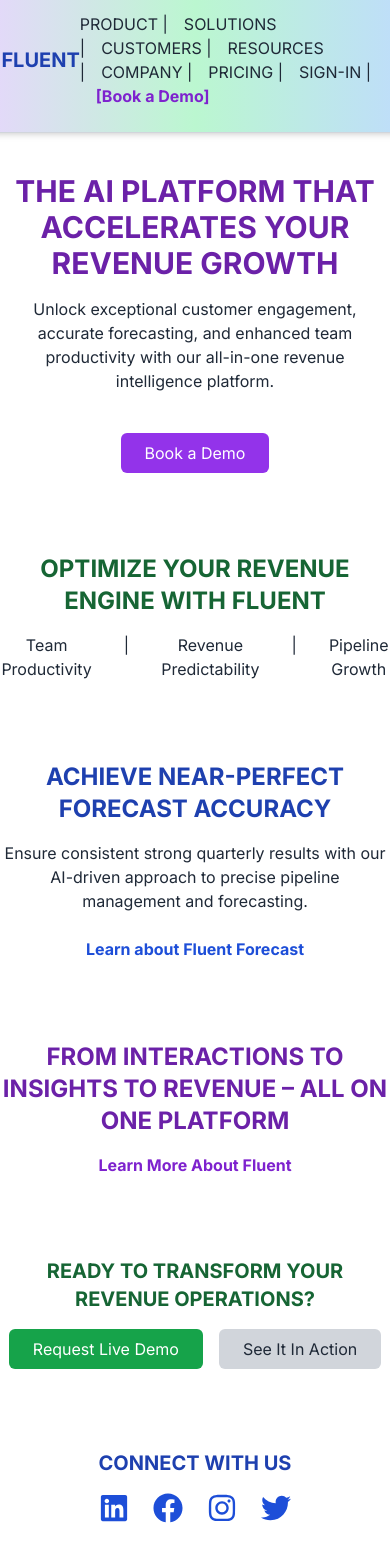
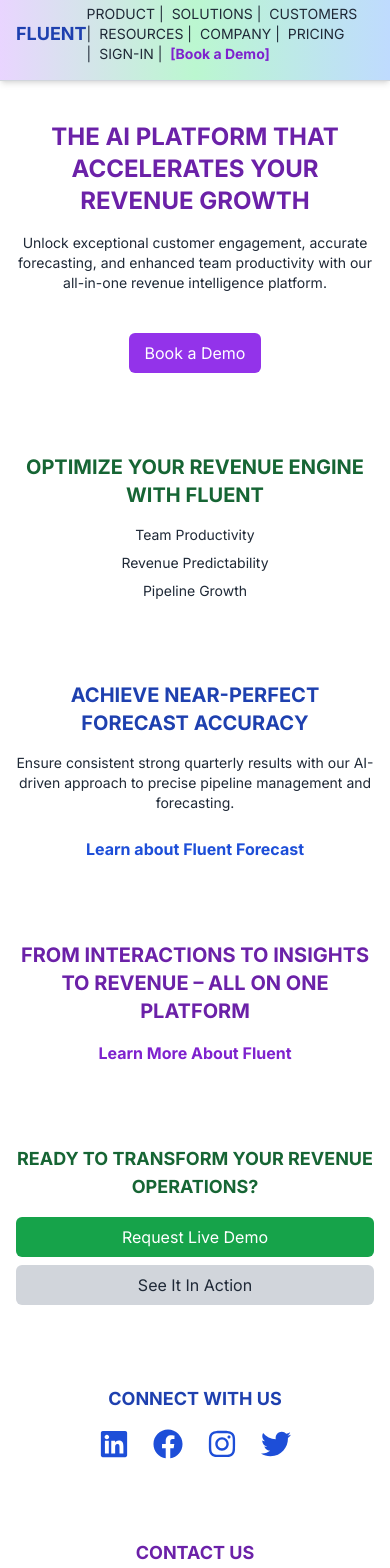
Before and after one commit to HunterKnott/fluent, a Next.js app: page / in a window 390 px wide. Shown: the part 1840-3408 px from the top of the page. Built offline with nearby package versions, Linux system fonts and the light colour scheme.

Commit message:
Updated FluentHomepage with modern design, animations, and carousel

```diff
--- a/app/components/Pricing.jsx
+++ b/app/components/Pricing.jsx
@@ -8,16 +8,16 @@
 export default function FluentHomepage() {
     return (
         <div className="bg-white text-gray-800">
-            <header className="py-6 px-8 flex justify-between items-center border-b border-gray-300 bg-gradient-to-r from-purple-200 via-green-200 to-blue-200 shadow-md">
+            <header className="py-4 px-4 md:px-8 flex justify-between items-center border-b border-gray-300 bg-gradient-to-r from-purple-200 via-green-200 to-blue-200 shadow-md">
                 <motion.h1
-                    className="text-xl font-bold text-blue-800"
+                    className="text-lg md:text-xl font-bold text-blue-800"
                     initial={{ opacity: 0, y: -50 }}
                     animate={{ opacity: 1, y: 0 }}
                     transition={{ duration: 0.5 }}
                 >
                     FLUENT
                 </motion.h1>
-                <nav className="space-x-4">
+                <nav className="space-x-2 md:space-x-4 text-sm md:text-base">
                     <Link href="/product" className="hover:text-purple-600">PRODUCT</Link> |
                     <Link href="/solutions" className="hover:text-green-600">SOLUTIONS</Link> |
                     <Link href="/customers" className="hover:text-blue-600">CUSTOMERS</Link> |
@@ -29,10 +29,10 @@
                 </nav>
             </header>
 
-            <main className="py-10 px-8 space-y-20">
+            <main className="py-10 px-4 md:px-8 space-y-20">
                 <section className="text-center mb-10">
                     <motion.h2
-                        className="text-3xl font-bold text-purple-800 mb-4"
+                        className="text-2xl md:text-3xl font-bold text-purple-800 mb-4"
                         initial={{ opacity: 0, y: 50 }}
                         animate={{ opacity: 1, y: 0 }}
                         transition={{ duration: 0.5, delay: 0.2 }}
@@ -43,12 +43,12 @@
                         initial={{ opacity: 0, y: 50 }}
                         animate={{ opacity: 1, y: 0 }}
                         transition={{ duration: 0.5, delay: 0.4 }}
-                        className="mb-6"
+                        className="mb-6 text-sm md:text-base"
                     >
                         Unlock exceptional customer engagement, accurate forecasting, and enhanced team productivity with our all-in-one revenue intelligence platform.
                     </motion.p>
                     <motion.button
-                        className="mt-4 bg-purple-600 text-white px-6 py-2 rounded-md hover:bg-purple-700"
+                        className="mt-4 bg-purple-600 text-white px-4 md:px-6 py-2 rounded-md hover:bg-purple-700"
                         initial={{ opacity: 0 }}
                         animate={{ opacity: 1 }}
                         transition={{ duration: 0.5, delay: 0.6 }}
@@ -59,25 +59,25 @@
 
                 <section className="text-center mb-10">
                     <motion.h3
-                        className="text-2xl font-bold text-green-800 mb-4"
+                        className="text-xl md:text-2xl font-bold text-green-800 mb-4"
                         initial={{ opacity: 0, y: 50 }}
                         animate={{ opacity: 1, y: 0 }}
                         transition={{ duration: 0.5, delay: 0.8 }}
                     >
                         OPTIMIZE YOUR REVENUE ENGINE WITH FLUENT
                     </motion.h3>
-                    <div className="flex justify-center space-x-8 mt-4">
+                    <div className="flex flex-col md:flex-row justify-center space-y-2 md:space-y-0 md:space-x-8 mt-4 text-sm md:text-base">
                         <Link href="/team-productivity" className="hover:text-green-600">Team Productivity</Link>
-                        <span>|</span>
+                        <span className="hidden md:block">|</span>
                         <Link href="/revenue-predictability" className="hover:text-blue-600">Revenue Predictability</Link>
-                        <span>|</span>
+                        <span className="hidden md:block">|</span>
                         <Link href="/pipeline-growth" className="hover:text-purple-600">Pipeline Growth</Link>
                     </div>
                 </section>
 
                 <section className="mb-10">
                     <motion.h3
-                        className="text-2xl font-bold text-blue-800 text-center mb-4"
+                        className="text-xl md:text-2xl font-bold text-blue-800 text-center mb-4"
                         initial={{ opacity: 0, y: 50 }}
                         animate={{ opacity: 1, y: 0 }}
                         transition={{ duration: 0.5, delay: 1.0 }}
@@ -85,7 +85,7 @@
                         ACHIEVE NEAR-PERFECT FORECAST ACCURACY
                     </motion.h3>
                     <motion.p
-                        className="text-center mt-2"
+                        className="text-center mt-2 text-sm md:text-base"
                         initial={{ opacity: 0, y: 50 }}
                         animate={{ opacity: 1, y: 0 }}
                         transition={{ duration: 0.5, delay: 1.2 }}
@@ -104,7 +104,7 @@
 
                 <section className="mb-10">
                     <motion.h3
-                        className="text-2xl font-bold text-purple-800 text-center mb-4"
+                        className="text-xl md:text-2xl font-bold text-purple-800 text-center mb-4"
                         initial={{ opacity: 0, y: 50 }}
                         animate={{ opacity: 1, y: 0 }}
                         transition={{ duration: 0.5, delay: 1.6 }}
@@ -123,7 +123,7 @@
 
                 <section className="text-center my-10">
                     <motion.h3
-                        className="text-xl font-bold text-green-800 mb-4"
+                        className="text-lg md:text-xl font-bold text-green-800 mb-4"
                         initial={{ opacity: 0, y: 50 }}
                         animate={{ opacity: 1, y: 0 }}
                         transition={{ duration: 0.5, delay: 2.0 }}
@@ -131,19 +131,19 @@
                         READY TO TRANSFORM YOUR REVENUE OPERATIONS?
                     </motion.h3>
                     <motion.div
-                        className="flex justify-center space-x-4 mt-4"
+                        className="flex flex-col md:flex-row justify-center space-y-2 md:space-y-0 md:space-x-4 mt-4"
                         initial={{ opacity: 0, y: 50 }}
                         animate={{ opacity: 1, y: 0 }}
                         transition={{ duration: 0.5, delay: 2.2 }}
                     >
-                        <button className="bg-green-600 text-white px-6 py-2 rounded-md hover:bg-green-700">Request Live Demo</button>
-                        <button className="bg-gray-300 text-gray-800 px-6 py-2 rounded-md hover:bg-gray-400">See It In Action</button>
+                        <button className="bg-green-600 text-white px-4 md:px-6 py-2 rounded-md hover:bg-green-700">Request Live Demo</button>
+                        <button className="bg-gray-300 text-gray-800 px-4 md:px-6 py-2 rounded-md hover:bg-gray-400">See It In Action</button>
                     </motion.div>
                 </section>
 
                 <section className="text-center mb-10">
                     <motion.h3
-                        className="text-xl font-bold text-blue-800 mb-4"
+                        className="text-lg md:text-xl font-bold text-blue-800 mb-4"
                         initial={{ opacity: 0, y: 50 }}
                         animate={{ opacity: 1, y: 0 }}
                         transition={{ duration: 0.5, delay: 2.4 }}
@@ -173,7 +173,7 @@
 
                 <section className="text-center mb-10">
                     <motion.h3
-                        className="text-xl font-bold text-purple-800 mb-4"
+                        className="text-lg md:text-xl font-bold text-purple-800 mb-4"
                         initial={{ opacity: 0, y: 50 }}
                         animate={{ opacity: 1, y: 0 }}
                         transition={{ duration: 0.5, delay: 3.0 }}
@@ -231,7 +231,7 @@
                 </section>
             </main>
 
-            <footer className="py-4 px-8 text-center border-t border-gray-300 bg-gradient-to-r from-purple-200 via-green-200 to-blue-200 shadow-md">
+            <footer className="py-4 px-4 md:px-8 text-center border-t border-gray-300 bg-gradient-to-r from-purple-200 via-green-200 to-blue-200 shadow-md">
                 <p>2024 © Fluent.io Inc. All rights reserved.</p>
                 <p>For Patent and Trademark Legal Notices, <Link href="#" className="text-blue-700 hover:text-blue-900">click here</Link>.</p>
                 <Link href="/terms" className="text-blue-700 hover:text-blue-900">Terms & Conditions</Link>
```
